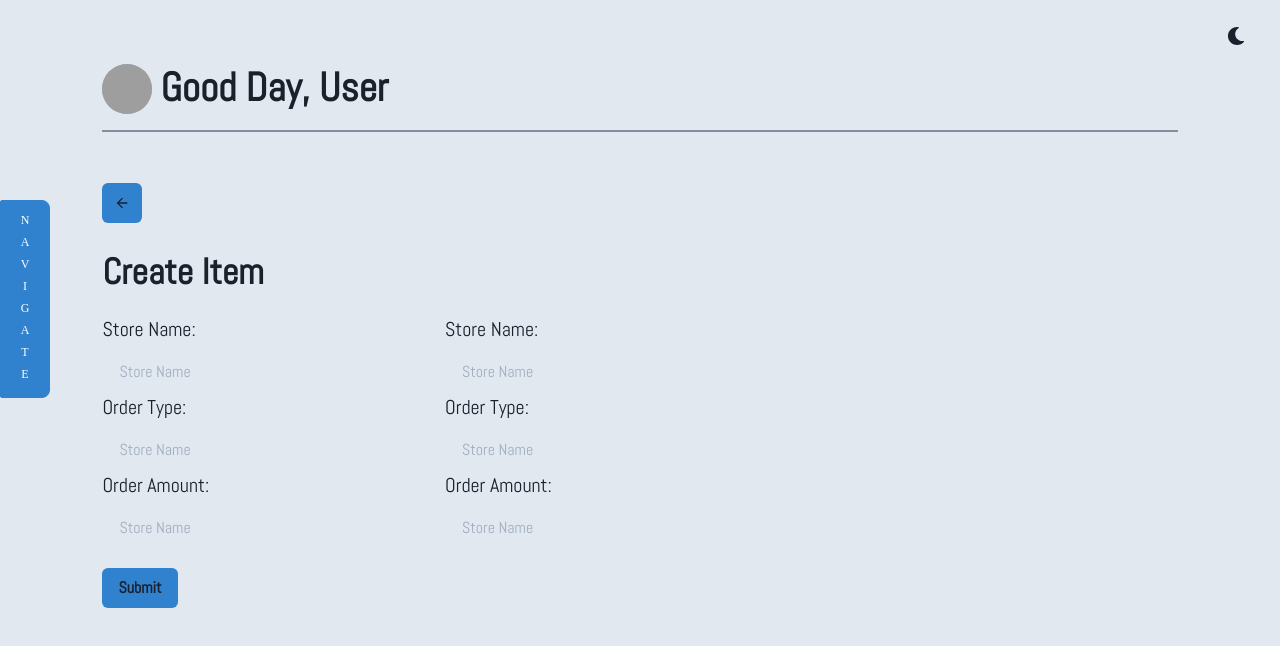
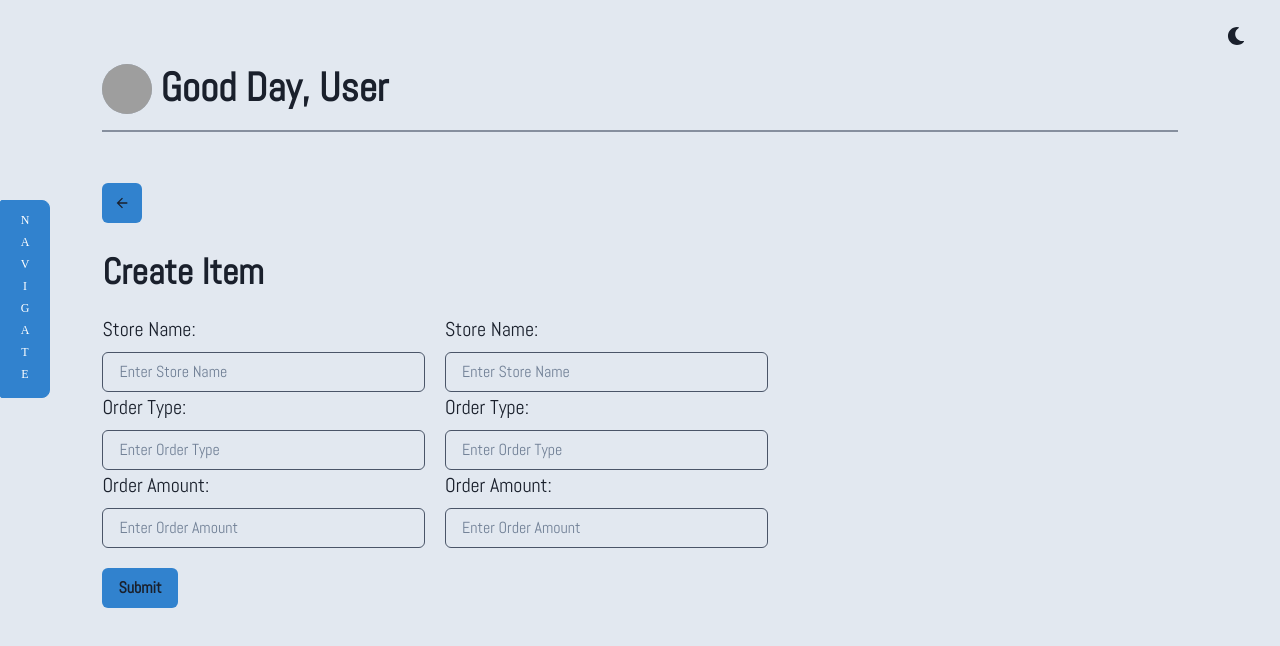
Before and after one commit to skull-works/Frontend-Dashboard-Template, a React (Create React App) app: page /Transactions in a window 1280 px wide. Both pictures are taken after a click on the button "Create Item". Shown: the top 646 px of the page. Built offline with nearby package versions, Linux system fonts and the light colour scheme; grey boxes are pictures that could not be loaded; a web font is replaced by a local one.

Commit message:
added login link and modified input border color and placeholder color

```diff
--- a/src/layers/pages/layout/navbar/links.tsx
+++ b/src/layers/pages/layout/navbar/links.tsx
@@ -18,6 +18,9 @@ const NavbarLinks = () => {
             <ListItem cursor='pointer' _hover={{color: "teal.500"}}>
                 <Link to='/inventory'>inventory</Link>
             </ListItem>
+            <ListItem cursor='pointer' _hover={{color: "teal.500"}}>
+                <Link to='/Login'>login</Link>
+            </ListItem>
         </Fragment>
     );
 }
--- a/src/layers/pages/sublayers/transactions/views/subview/create-item.subview.tsx
+++ b/src/layers/pages/sublayers/transactions/views/subview/create-item.subview.tsx
@@ -8,6 +8,7 @@ import {
     FormControl,
     FormLabel,
     Stack,
+    useColorModeValue,
 } from "@chakra-ui/react"
 
 export interface CreateItemProps {
@@ -15,6 +16,8 @@ export interface CreateItemProps {
 }
 
 const CreateItem: React.FC<CreateItemProps> = () => {
+    const inputBorderColor = useColorModeValue('gray.600', 'gray.500');
+
     return (
         <Box
         w='100%'
@@ -27,33 +30,33 @@ const CreateItem: React.FC<CreateItemProps> = () => {
                 <Box fontFamily='Abel' w={['50%','50%','50%','30%']} h='90%'>
                     <FormControl fontFamily='Abel' w='100%' h='90%'>
                         <FormLabel fontSize='20px'>Store Name:</FormLabel>
-                        <Input w='100%' placeholder='Store Name'/>
+                        <Input w='100%' placeholder='Enter Store Name' _placeholder={{ color: 'gray.500' }}  borderColor={inputBorderColor} />
                     </FormControl>
                     <FormControl fontFamily='Abel' w='100%' h='90%'>
                         <FormLabel fontSize='20px'>Order Type:</FormLabel>
-                        <Input w='100%' placeholder='Store Name'/>
+                        <Input w='100%' placeholder='Enter Order Type' _placeholder={{ color: 'gray.500' }}  borderColor={inputBorderColor} />
                     </FormControl>
                     <FormControl fontFamily='Abel' w='100%' h='90%'>
                         <FormLabel fontSize='20px'>Order Amount:</FormLabel>
-                        <Input w='100%' placeholder='Store Name'/>
+                        <Input w='100%' placeholder='Enter Order Amount' _placeholder={{ color: 'gray.500' }}  borderColor={inputBorderColor} />
                     </FormControl>
                 </Box>
                 <Box fontFamily='Abel' w={['50%','50%','50%','30%']} h='90%'>
-                    <FormControl fontFamily='Abel' w='100%' h='90%'>
+                <FormControl fontFamily='Abel' w='100%' h='90%'>
                         <FormLabel fontSize='20px'>Store Name:</FormLabel>
-                        <Input w='100%' placeholder='Store Name'/>
+                        <Input w='100%' placeholder='Enter Store Name' _placeholder={{ color: 'gray.500' }}  borderColor={inputBorderColor} />
                     </FormControl>
                     <FormControl fontFamily='Abel' w='100%' h='90%'>
                         <FormLabel fontSize='20px'>Order Type:</FormLabel>
-                        <Input w='100%' placeholder='Store Name'/>
+                        <Input w='100%' placeholder='Enter Order Type' _placeholder={{ color: 'gray.500' }}  borderColor={inputBorderColor} />
                     </FormControl>
                     <FormControl fontFamily='Abel' w='100%' h='90%'>
                         <FormLabel fontSize='20px'>Order Amount:</FormLabel>
-                        <Input w='100%' placeholder='Store Name'/>
+                        <Input w='100%' placeholder='Enter Order Amount' _placeholder={{ color: 'gray.500' }}  borderColor={inputBorderColor} />
                     </FormControl>
                 </Box>
             </Stack>
-            <Button mt='20px' fontFamily='Abel' bg='blue.500' _hover={{ background: 'green.500' }}>Submit</Button>
+            <Button mt='20px' fontFamily='Abel' bg='blue.500' _hover={{ background: 'blue.400' }}>Submit</Button>
         </Box>
      );
 }
```
